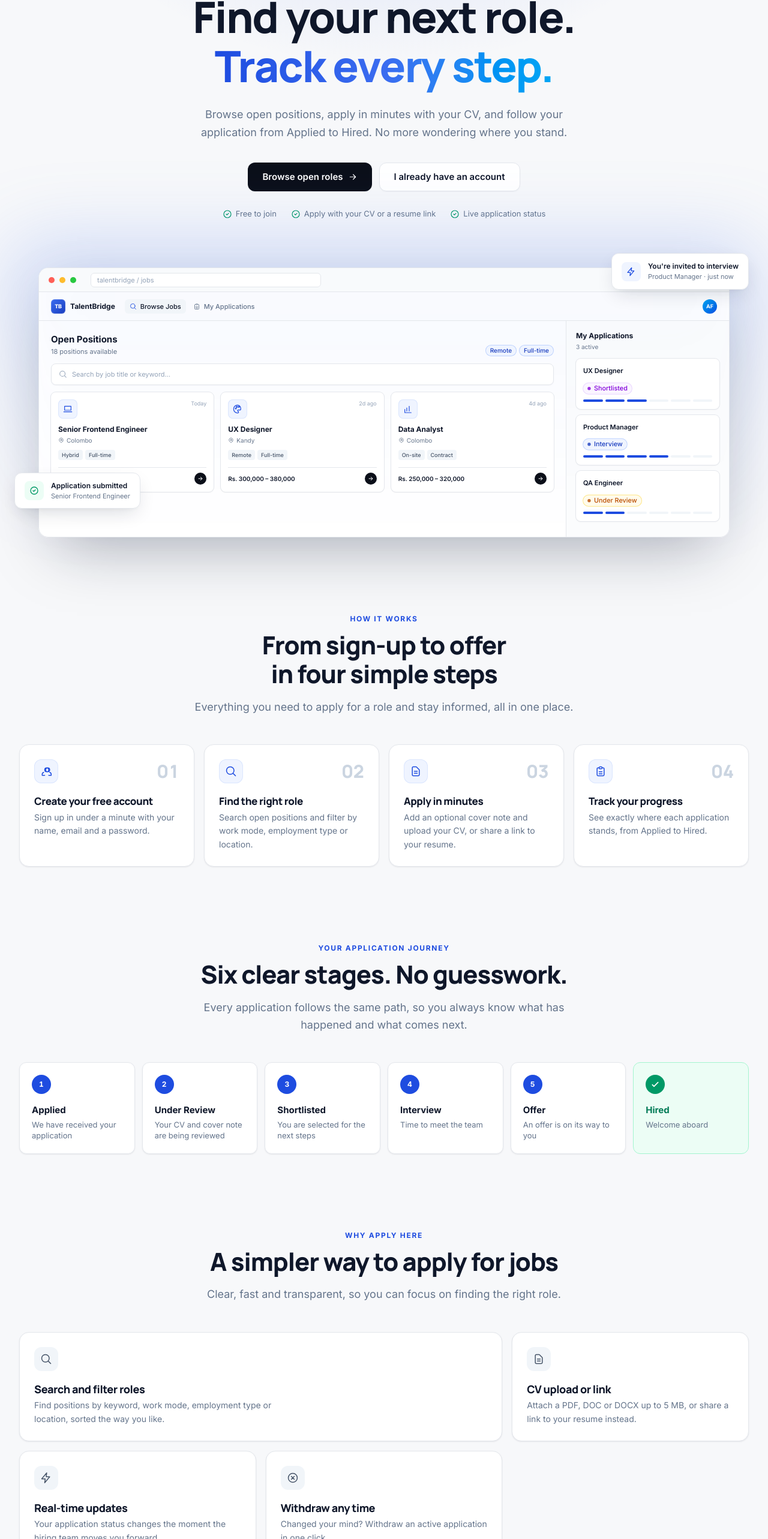
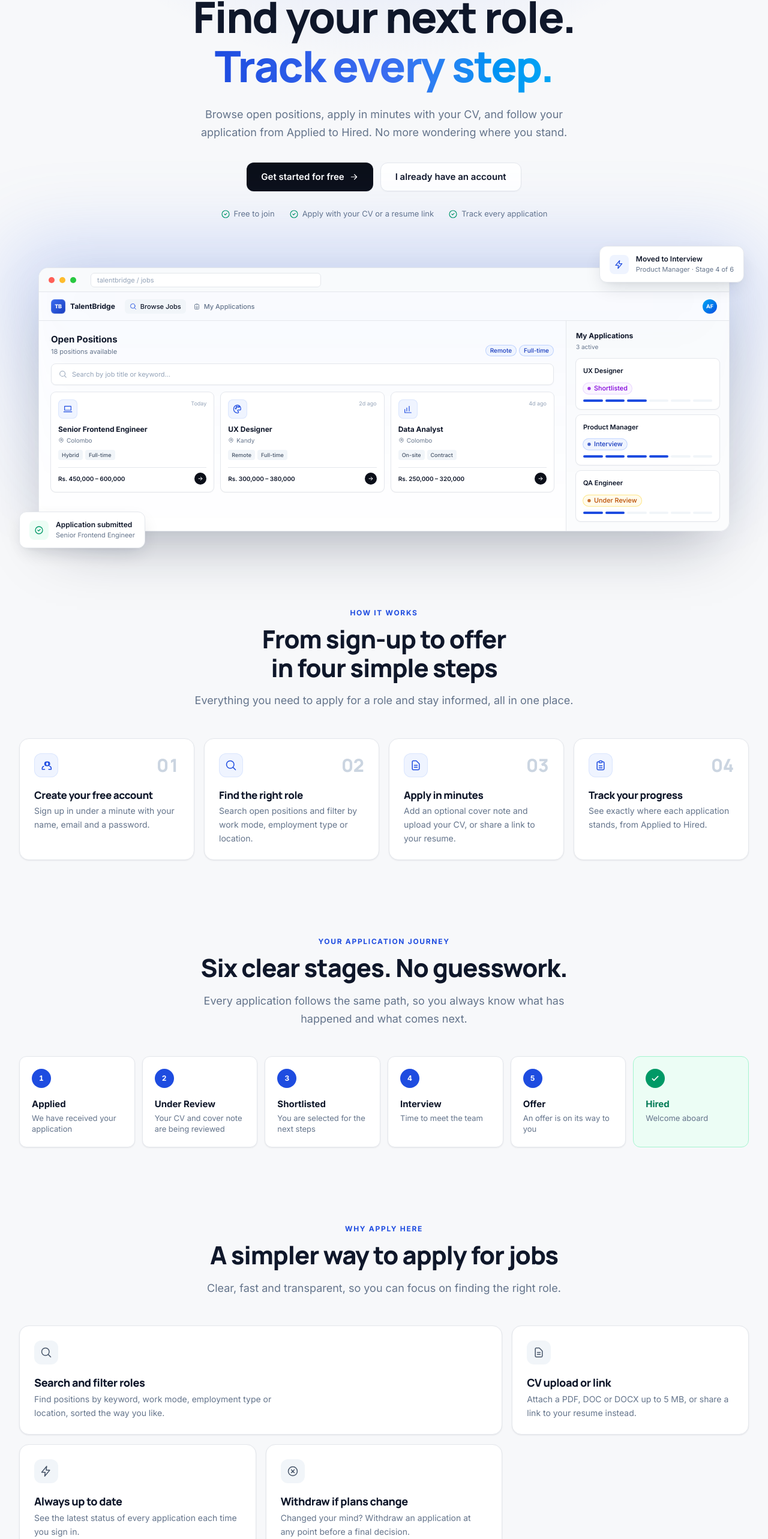
Before and after one commit to KasundiRanaweera/Application_Tracking_System-Frontend, a React (Vite) app: page / in a window 1280 px wide. Shown: the part 227-2793 px from the top of the page at 60% size. Built offline with nearby package versions, Linux system fonts and the light colour scheme; no server answers.

Commit message:
Redesign landing page as a candidate-focused careers homepage with responsive hero

```diff
--- a/src/components/landing/HeroMockup.jsx
+++ b/src/components/landing/HeroMockup.jsx
@@ -65,7 +65,7 @@ export default function HeroMockup() {
             text-[9px] font-bold flex items-center justify-center">AF</span>
         </div>
 
-        <div className="grid lg:grid-cols-[1fr_17rem] min-h-[300px] sm:min-h-[360px]">
+        <div className="grid lg:grid-cols-[1fr_17rem] sm:min-h-[340px]">
           {/* Open positions */}
           <div className="p-3 sm:p-5 min-w-0">
             <div className="flex items-end justify-between gap-3 mb-3">
@@ -139,7 +139,7 @@ export default function HeroMockup() {
       </div>
 
       {/* Floating: application submitted */}
-      <div className="hidden lg:flex absolute -left-10 bottom-12 animate-float
+      <div className="hidden lg:flex absolute -left-8 -bottom-7 animate-float
         items-center gap-3 rounded-xl bg-surface border border-line shadow-pop px-4 py-3">
         <span className="w-8 h-8 rounded-lg bg-emerald-50 text-emerald-600 flex items-center justify-center">
           <Icon name="checkCircle" className="w-4 h-4" strokeWidth={2} />
@@ -151,14 +151,14 @@ export default function HeroMockup() {
       </div>
 
       {/* Floating: status update */}
-      <div className="hidden lg:flex absolute -right-8 -top-6 animate-float [animation-delay:1.5s]
+      <div className="hidden lg:flex absolute -right-6 -top-9 animate-float [animation-delay:1.5s]
         items-center gap-3 rounded-xl bg-surface border border-line shadow-pop px-4 py-3">
         <span className="w-8 h-8 rounded-lg bg-brand-50 text-brand-600 flex items-center justify-center">
           <Icon name="bolt" className="w-4 h-4" strokeWidth={2} />
         </span>
         <div>
-          <p className="text-[12px] font-semibold text-fg">You're invited to interview</p>
-          <p className="text-[11px] text-fg-subtle">Product Manager · just now</p>
+          <p className="text-[12px] font-semibold text-fg">Moved to Interview</p>
+          <p className="text-[11px] text-fg-subtle">Product Manager · Stage 4 of 6</p>
         </div>
       </div>
     </div>
--- a/src/pages/LandingPage.jsx
+++ b/src/pages/LandingPage.jsx
@@ -7,7 +7,7 @@ import HeroMockup from '../components/landing/HeroMockup'
 const HERO_POINTS = [
   'Free to join',
   'Apply with your CV or a resume link',
-  'Live application status',
+  'Track every application',
 ]
 
 const STEPS = [
@@ -29,9 +29,9 @@ const STAGES = [
 const FEATURES = [
   { icon: 'search',        title: 'Search and filter roles',  body: 'Find positions by keyword, work mode, employment type or location, sorted the way you like.', wide: true },
   { icon: 'document',      title: 'CV upload or link',        body: 'Attach a PDF, DOC or DOCX up to 5 MB, or share a link to your resume instead.' },
-  { icon: 'bolt',          title: 'Real-time updates',        body: 'Your application status changes the moment the hiring team moves you forward.' },
-  { icon: 'xCircle',       title: 'Withdraw any time',        body: 'Changed your mind? Withdraw an active application in one click.' },
-  { icon: 'lock',          title: 'Private and secure',       body: 'Your account and applications are protected with secure sign-in. Only you and the hiring team can see your application.', wide: true },
+  { icon: 'bolt',          title: 'Always up to date',        body: 'See the latest status of every application each time you sign in.' },
+  { icon: 'xCircle',       title: 'Withdraw if plans change', body: 'Changed your mind? Withdraw an application at any point before a final decision.' },
+  { icon: 'lock',          title: 'Private and secure',       body: 'Your account is protected with secure sign-in, and your applications are shared only with the hiring team.', wide: true },
 ]
 
 export default function LandingPage() {
@@ -55,7 +55,8 @@ export default function LandingPage() {
               bg-surface/80 backdrop-blur pl-1.5 pr-3 py-1 text-xs font-medium text-fg-muted shadow-xs
               hover:border-line-strong">
             <span className="rounded-full bg-brand-600 text-white px-2 py-0.5 text-[11px] font-semibold">Careers</span>
-            Explore open positions and apply today
+            <span className="sm:hidden">Explore open positions</span>
+            <span className="hidden sm:inline">Explore open positions and apply today</span>
             <Icon name="arrowRight" className="w-3.5 h-3.5 text-fg-faint" />
           </a>
 
@@ -78,7 +79,7 @@ export default function LandingPage() {
             <Link to="/register"
               className="group inline-flex items-center justify-center gap-2 h-12 px-6 rounded-xl text-[15px]
                 font-semibold bg-ink text-on-ink hover:bg-ink-hover shadow-xs hover:shadow-pop">
-              Browse open roles
+              Get started for free
               <span className="transition-transform group-hover:translate-x-0.5">
                 <Icon name="arrowRight" className="w-4 h-4" />
               </span>
```
